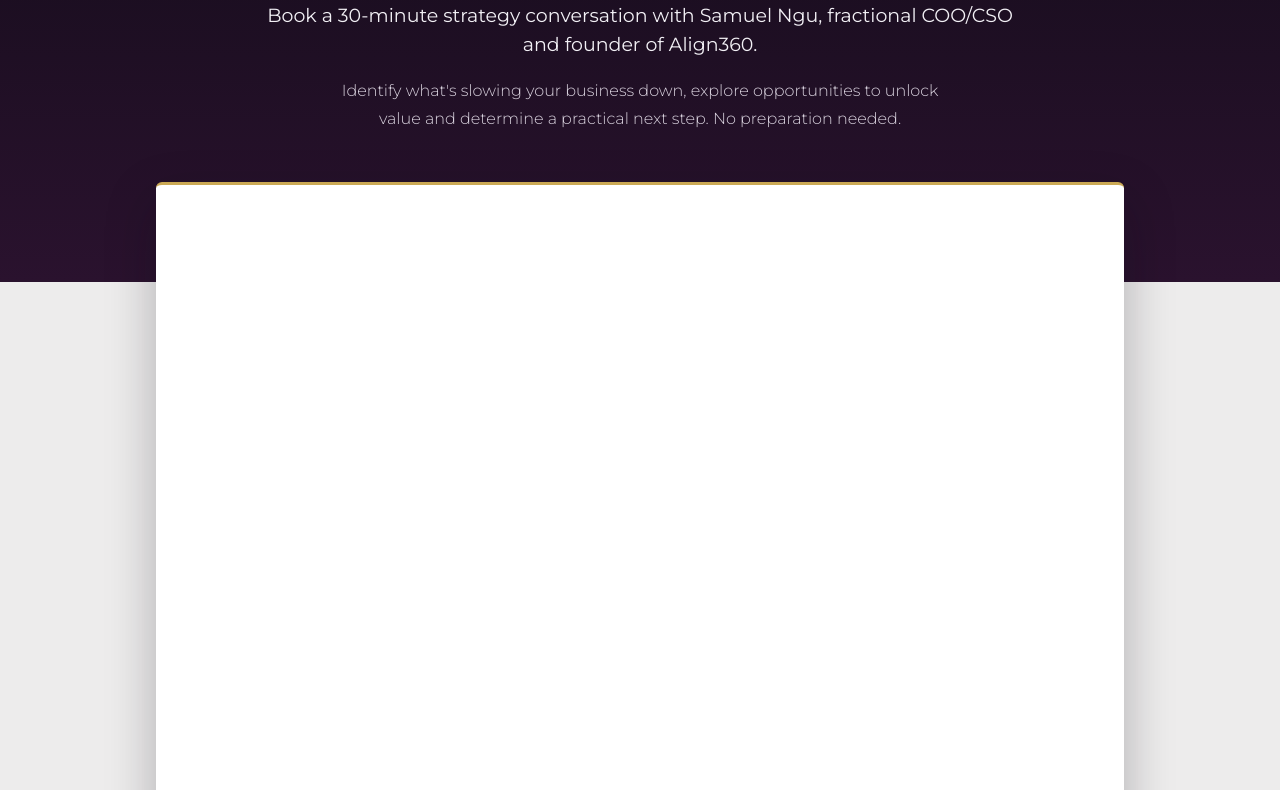
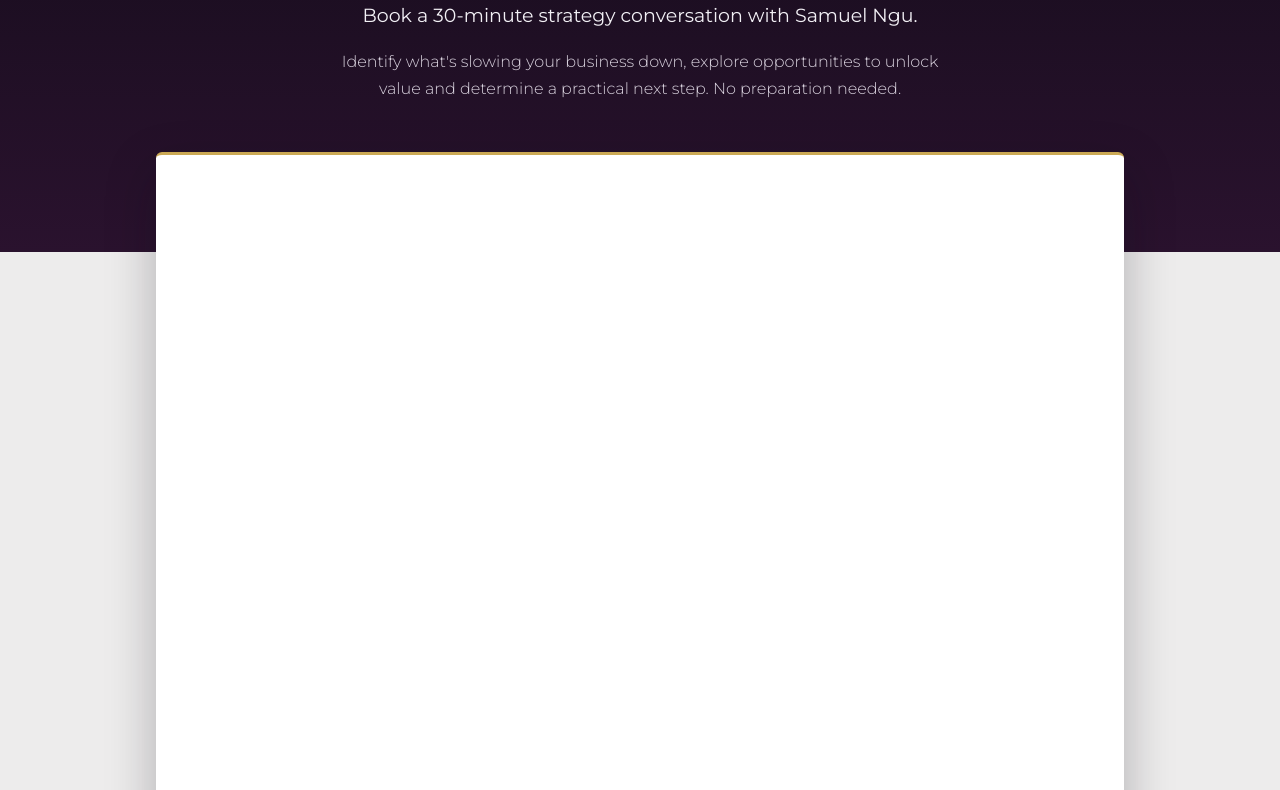
Before and after one commit to crownedbowman-stack/Samuel-Ngu-Personal-Website, a plain HTML site: page book.html in a window 1280 px wide. Shown: the part 310-1100 px from the top of the page. Drawn offline with nearby package versions, Linux system fonts and the light colour scheme; a script that the page names is missing.

Commit message:
Update book.html

```diff
--- a/book.html
+++ b/book.html
@@ -10,7 +10,7 @@
 <meta property="og:url" content="https://samuelngu.com/book">
 <meta property="og:title" content="Book a Strategy Call | Unlock More Business Value">
 <meta property="og:description" content="A 30-minute conversation to identify what's slowing your business down and explore opportunities to unlock value.">
-<meta property="og:image" content="https://samuelngu.com/images/strategy-call-og.png">
+<meta property="og:image" content="https://samuelngu.com/og/strategy-call-og.png">
 <meta property="og:image:type" content="image/png">
 <meta property="og:image:width" content="1200">
 <meta property="og:image:height" content="627">
@@ -18,7 +18,7 @@
 <meta name="twitter:card" content="summary_large_image">
 <meta name="twitter:title" content="Book a Strategy Call | Unlock More Business Value">
 <meta name="twitter:description" content="A 30-minute conversation to identify what's slowing your business down and explore opportunities to unlock value.">
-<meta name="twitter:image" content="https://samuelngu.com/images/strategy-call-og.png">
+<meta name="twitter:image" content="https://samuelngu.com/og/strategy-call-og.png">
 <link rel="preconnect" href="https://fonts.googleapis.com">
 <link rel="preconnect" href="https://fonts.gstatic.com" crossorigin>
 <link rel="preconnect" href="https://assets.calendly.com" crossorigin>
@@ -51,7 +51,7 @@
   <div class="hero">
     <div class="eyebrow">30-Minute Strategy Call</div>
     <h1>Unlock More Value From Your Business</h1>
-    <p class="sub">Book a 30-minute strategy conversation with Samuel Ngu, fractional COO/CSO and founder of Align360.</p>
+    <p class="sub">Book a 30-minute strategy conversation with Samuel Ngu.</p>
     <p class="copy">Identify what's slowing your business down, explore opportunities to unlock value and determine a practical next step. No preparation needed.</p>
   </div>
 </header>
```
